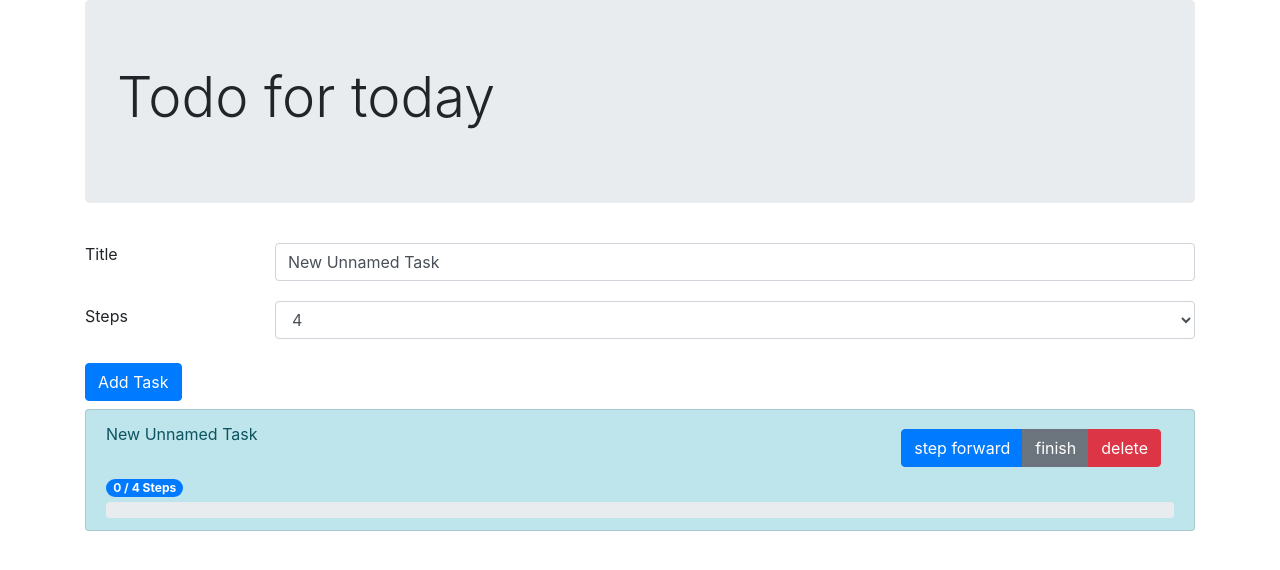
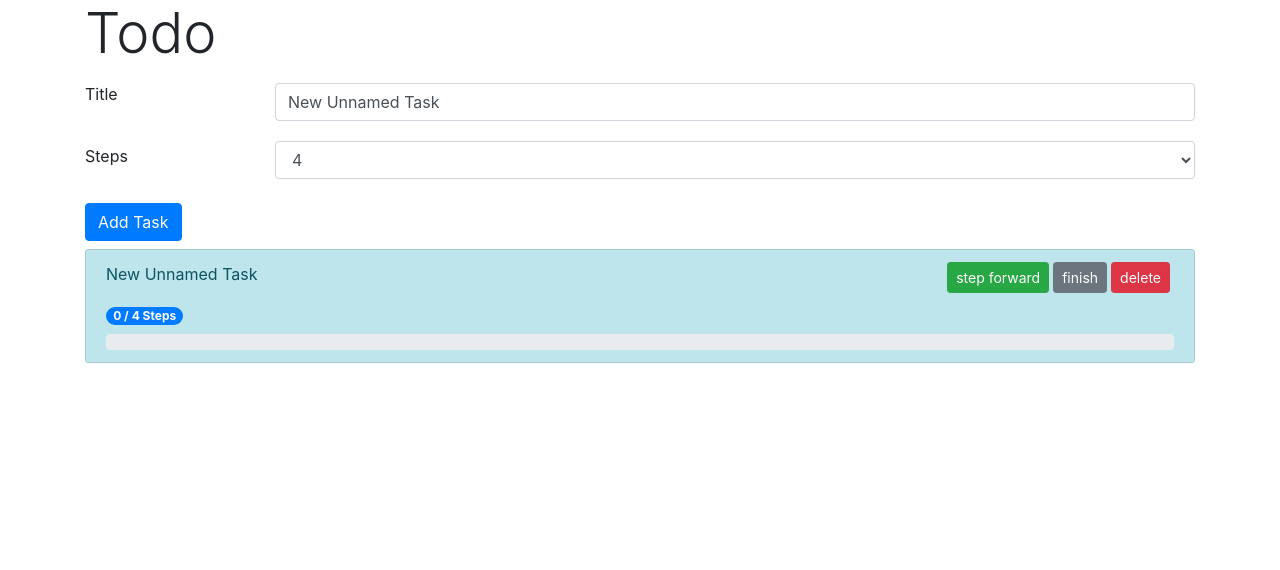
Before and after one commit to iangoodwin-developer/todo-app, a React (Create React App) app: page / in a window 1280 px wide. Both pictures are taken after a click on the button "Add Task". Shown: the top 570 px of the page. Built offline with nearby package versions, Linux system fonts and the light colour scheme.

Commit message:
progress bar thirds and total steps fix. styling improvements

```diff
--- a/src/App.css
+++ b/src/App.css
@@ -4,3 +4,11 @@
 }
 
 .hidden {display: none;}
+
+.w-33 {
+    width: 33%!important;
+}
+
+.w-66 {
+    width: 66%!important;
+}
--- a/src/Header.js
+++ b/src/Header.js
@@ -5,9 +5,7 @@ class Header extends React.Component {
   render() {
     return (
 
-      <div className="jumbotron">
-        <h1 className="display-4">Todo for today</h1>
-      </div>
+        <h2 className="display-4">Todo</h2>
 
     );
   }
--- a/src/Item.js
+++ b/src/Item.js
@@ -33,21 +33,21 @@ class Item extends React.Component {
 			<li className={`list-group-item list-group-item-info ${this.props.completed ? "disabled" : " " }`}>
 				<div className="d-flex justify-content-between">
       		<p className="">{this.props.title}</p>
-      		<div className="btn btn-group ">
-      			<button className={`btn btn-primary shadow-none ${this.props.completed ? "disabled" : " " }`}
+      		<div className="">
+      			<button className={`btn btn-sm btn-success shadow-none mr-1 ${this.props.completed ? "disabled" : " " }`}
 										onClick={this.handleIncrement}>step forward</button>
 
-						<button className={`btn btn-secondary shadow-none ${this.props.completed ? "disabled" : " " }`}
+						<button className={`btn btn-sm btn-secondary shadow-none mr-1 ${this.props.completed ? "disabled" : " " }`}
 										onClick={this.handleSetAsCompleted}>finish</button>
 
-						<button className="btn btn-danger shadow-none"
+						<button className="btn btn-sm btn-danger shadow-none mr-1"
 										onClick={this.handleItemDelete}>delete</button>
 					</div>
     		</div>
 
 				<div className="badge badge-primary badge-pill">{this.props.step} / {this.props.steps} Steps</div>
-				<div className="progress mt-1">
-				  <div className={`progress-bar w-${this.props.step / 4 * 100}`}
+				<div className="progress mt-2">
+				  <div className={`progress-bar w-${parseInt(this.props.step / this.props.steps * 100)}`}
 				  		role="progressbar"
 				  		aria-valuenow={this.props.step}
 				  		aria-valuemin="0"
```
